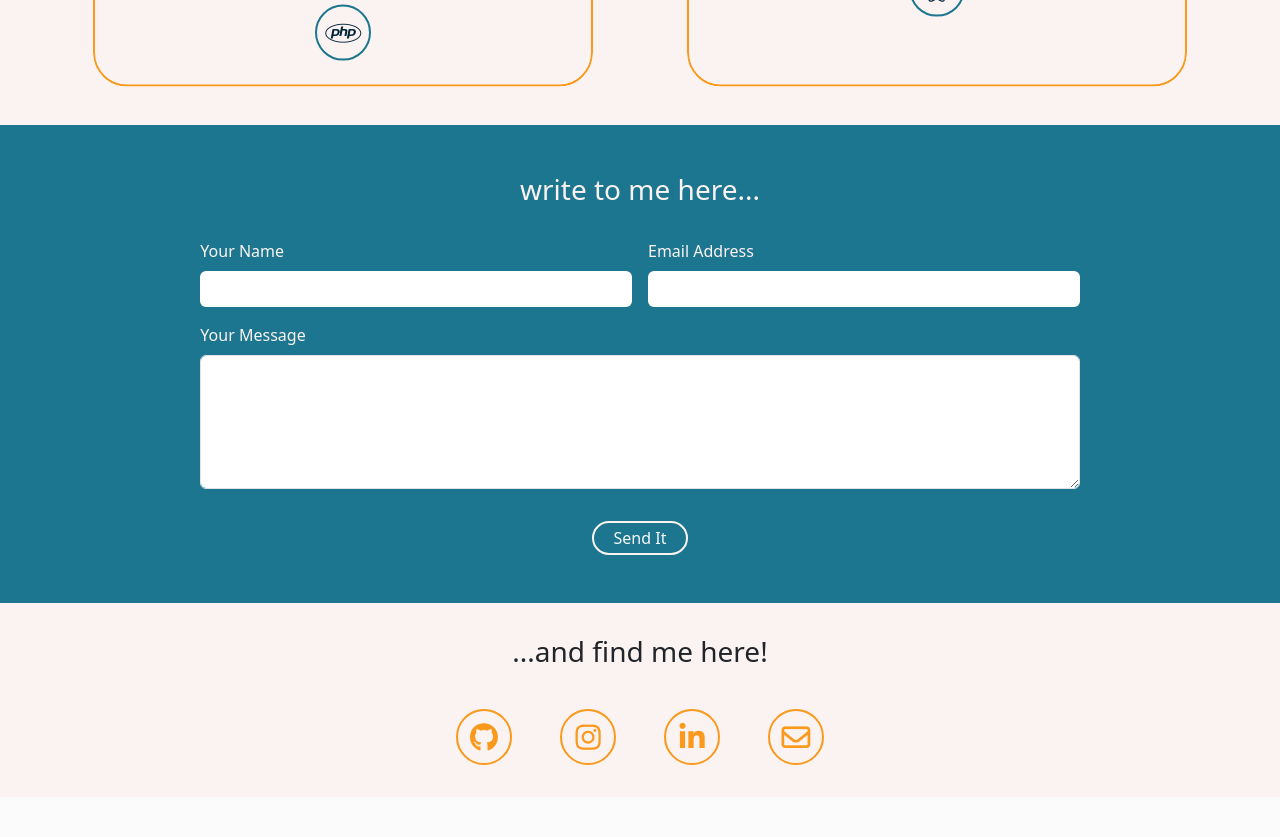
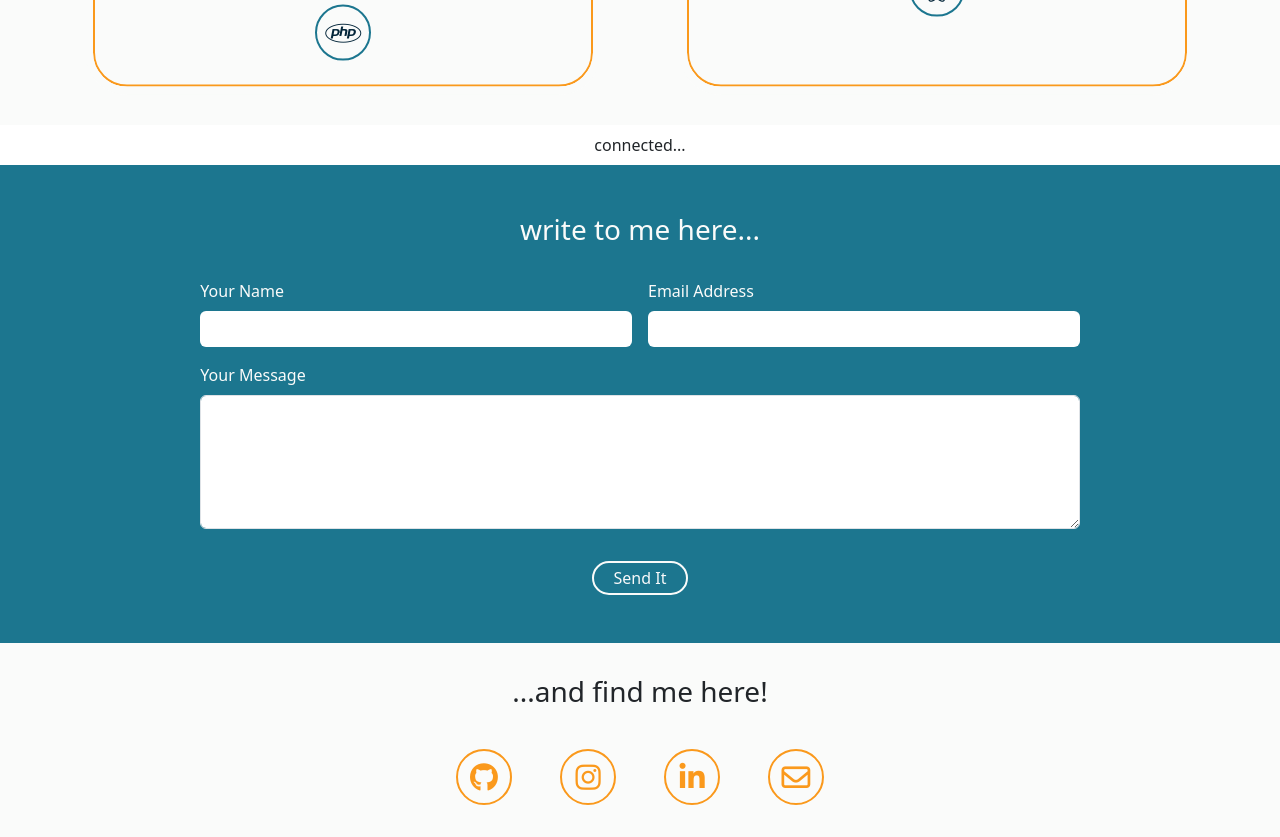
Before and after one commit to christiansaccani/my-portfolio, a Vue app: page / in a window 1280 px wide. Shown: the part 1440-2277 px from the top of the page. Before the commit the page ends 2237 px from the top, so only its background shows below. Built offline with nearby package versions, Linux system fonts and the light colour scheme.

Commit message:
some changes and AppProjects added

```diff
--- a/src/App.vue
+++ b/src/App.vue
@@ -9,6 +9,7 @@ import AppAbout from './components/AppAbout.vue';
 import AppSkill from './components/AppSkill.vue';
 import AppMailForm from './components/AppMailForm.vue';
 import AppSocial from './components/AppSocial.vue';
+import AppProjects from './components/AppProjects.vue';
 
 export default {
 
@@ -23,7 +24,8 @@ export default {
     AppAbout,
     AppSkill,
     AppMailForm,
-    AppSocial
+    AppSocial,
+    AppProjects
   },
 }
 
@@ -35,8 +37,10 @@ export default {
     <AppNav></AppNav>
     <AppAbout></AppAbout>
     <AppSkill></AppSkill>
+    <AppProjects></AppProjects>
     <AppMailForm></AppMailForm>
     <AppSocial></AppSocial>
+
   </body>
 
 </template>
--- /dev/null
+++ b/src/components/AppProjects.vue
@@ -0,0 +1,35 @@
+<script>
+import {store} from '../store.js';
+
+export default {
+
+    name: 'AppProjects',
+
+    data() {
+        return {
+            store
+        };
+    },
+
+}
+</script>
+
+<!-- ---------------------------------------------------------------------------------- -->
+
+<template>
+<section class="my-2">
+
+connected...
+
+</section>
+</template>
+
+<!-- ---------------------------------------------------------------------------------- -->
+
+<style lang="scss" scoped>
+
+@use '../style/variables' as *;
+@use '../style/mixins' as *;
+
+
+</style>
--- a/src/components/AppSkill.vue
+++ b/src/components/AppSkill.vue
@@ -162,7 +162,7 @@ section {
                     }
 
                     p:hover .text {
-                        animation: slide .9s linear forwards;
+                        animation: slide .8s linear forwards;
                     }
 
                     .text {
--- a/src/components/AppSocial.vue
+++ b/src/components/AppSocial.vue
@@ -79,7 +79,7 @@ section {
         }
 
         a:hover {
-            animation: hbeat 3.6s ease-out infinite;
+            animation: hbeat 3.2s ease-out infinite;
         }
     }
 }
--- a/src/style/_variables.scss
+++ b/src/style/_variables.scss
@@ -5,7 +5,7 @@
 // $highlightColor: #ffbb00;
 
 $primaryColor: #1c768f;
-$backgroundColor: #fbf3f2;
+$backgroundColor: #FAFBFA;
 $textColor: #032539;
 $lightColor: #84909B;
 $highlightColor: #fa991c;
```
